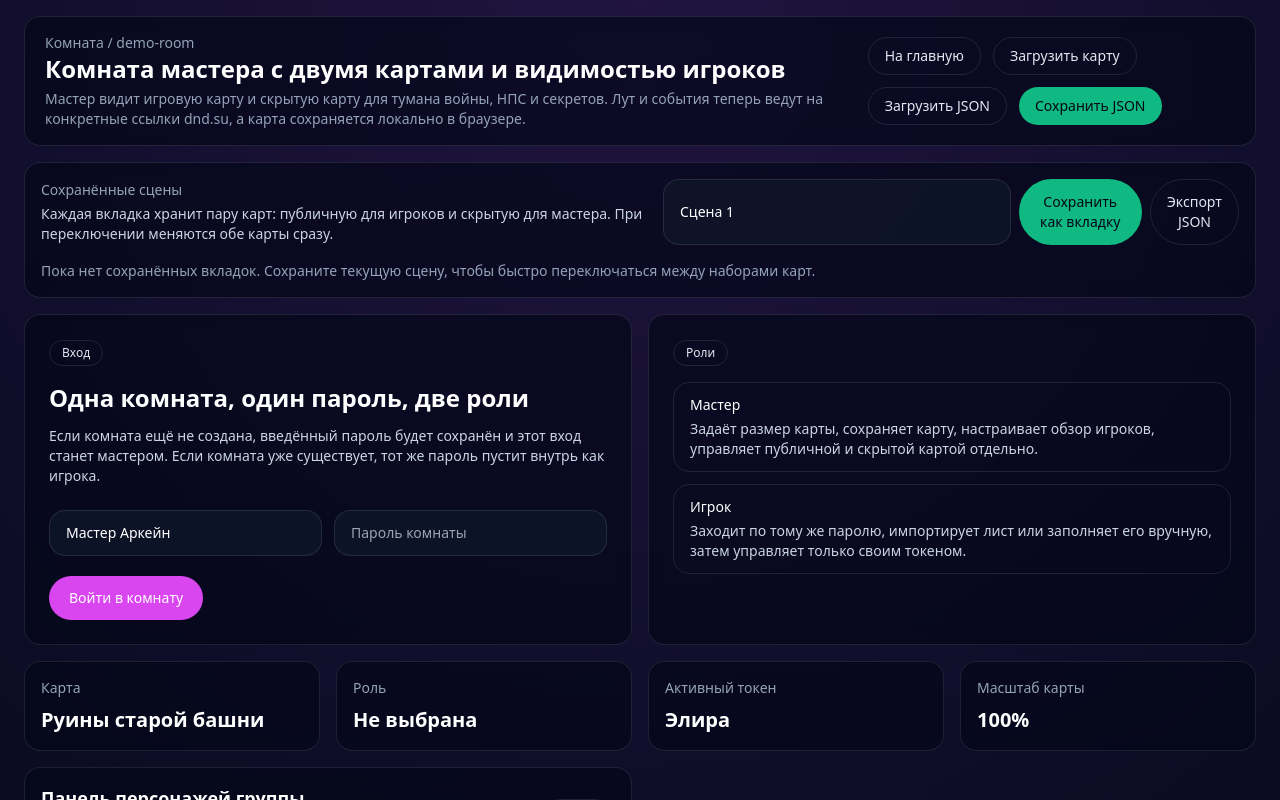
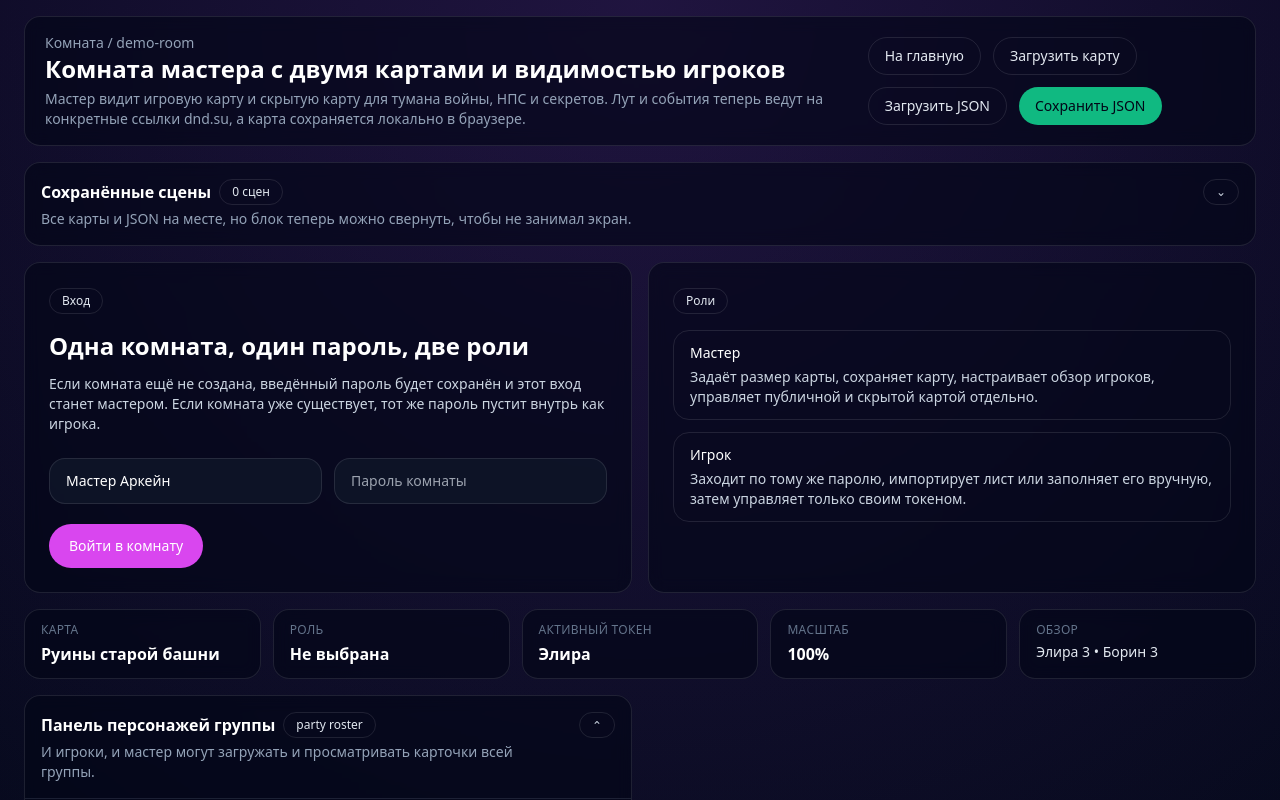
Before and after one commit to Chertwosky/dnd_me, a Next.js app: page /rooms/demo-room in a window 1280 px wide. Shown: the top 800 px of the page. Built offline with nearby package versions, Linux system fonts and the light colour scheme.

Commit message:
Refine room layout density

```diff
--- a/components/game-room-page.tsx
+++ b/components/game-room-page.tsx
@@ -9,6 +9,7 @@ import {
   type ChangeEvent,
   type CSSProperties,
   type PointerEvent as ReactPointerEvent,
+  type ReactNode,
 } from 'react';
 
 type RoomRole = 'gm' | 'player';
@@ -1477,6 +1478,36 @@ function resizeTiles(source: CellData[], oldCols: number, oldRows: number, newCo
   return nextTiles;
 }
 
+function CompactSection({
+  title,
+  description,
+  badge,
+  defaultOpen = false,
+  children,
+}: {
+  title: string;
+  description?: string;
+  badge?: string;
+  defaultOpen?: boolean;
+  children: ReactNode;
+}) {
+  return (
+    <details className="card group overflow-hidden" open={defaultOpen}>
+      <summary className="flex cursor-pointer list-none items-start justify-between gap-3 px-4 py-4 marker:content-none">
+        <div>
+          <div className="flex flex-wrap items-center gap-2">
+            <h2 className="text-base font-semibold text-white">{title}</h2>
+            {badge ? <span className="badge">{badge}</span> : null}
+          </div>
+          {description ? <p className="mt-1 text-sm text-slate-400">{description}</p> : null}
+        </div>
+        <span className="rounded-full border border-white/10 px-3 py-1 text-xs text-slate-300 transition group-open:rotate-180">⌄</span>
+      </summary>
+      <div className="border-t border-white/8 px-4 py-4">{children}</div>
+    </details>
+  );
+}
+
 function boardButtonClass(isActive: boolean) {
   return `rounded-full border px-3 py-2 text-sm ${isActive ? 'border-fuchsia-400 bg-fuchsia-500/15 text-white' : 'border-white/10 text-slate-300'}`;
 }
@@ -2738,10 +2769,13 @@ export function GameRoomPage({ roomId }: { roomId: string }) {
         </header>
 
         {role !== 'player' || joinStep !== 'ready' ? (
-          <section className="card p-4">
+          <CompactSection
+            title="Сохранённые сцены"
+            description="Все карты и JSON на месте, но блок теперь можно свернуть, чтобы не занимал экран."
+            badge={`${savedMaps.length || 0} сцен`}
+          >
             <div className="flex flex-col gap-3 lg:flex-row lg:items-center lg:justify-between">
               <div>
-                <div className="text-sm text-slate-400">Сохранённые сцены</div>
                 <div className="mt-1 text-sm text-slate-300">Каждая вкладка хранит пару карт: публичную для игроков и скрытую для мастера. При переключении меняются обе карты сразу.</div>
               </div>
               <div className="flex w-full max-w-xl gap-2">
@@ -2777,7 +2811,7 @@ export function GameRoomPage({ roomId }: { roomId: string }) {
                 <div className="text-sm text-slate-400">Пока нет сохранённых вкладок. Сохраните текущую сцену, чтобы быстро переключаться между наборами карт.</div>
               )}
             </div>
-          </section>
+          </CompactSection>
         ) : null}
 
         {joinStep !== 'ready' ? (
@@ -2845,28 +2879,34 @@ export function GameRoomPage({ roomId }: { roomId: string }) {
           </section>
         ) : null}
 
-        <section className={`grid gap-4 md:grid-cols-2 ${role === 'gm' ? 'xl:grid-cols-5' : 'xl:grid-cols-4'}`}>
-          <div className="card p-4">
-            <div className="text-sm text-slate-400">Карта</div>
-            <div className="mt-2 text-xl font-semibold text-white">{mapName}</div>
+        <section className={`grid gap-3 ${role === 'gm' ? 'md:grid-cols-3 xl:grid-cols-6' : 'md:grid-cols-2 xl:grid-cols-5'}`}>
+          <div className="card px-4 py-3">
+            <div className="text-xs uppercase tracking-wide text-slate-500">Карта</div>
+            <div className="mt-1 truncate text-base font-semibold text-white">{mapName}</div>
           </div>
-          <div className="card p-4">
-            <div className="text-sm text-slate-400">Роль</div>
-            <div className="mt-2 text-xl font-semibold text-white">{role === 'gm' ? 'Мастер' : role === 'player' ? 'Игрок' : 'Не выбрана'}</div>
+          <div className="card px-4 py-3">
+            <div className="text-xs uppercase tracking-wide text-slate-500">Роль</div>
+            <div className="mt-1 text-base font-semibold text-white">{role === 'gm' ? 'Мастер' : role === 'player' ? 'Игрок' : 'Не выбрана'}</div>
           </div>
           {role === 'gm' ? (
-            <div className="card p-4">
-              <div className="text-sm text-slate-400">Пароль комнаты</div>
-              <div className="mt-2 text-xl font-semibold text-white">{roomPassword ? '••••••••' : 'Не задан'}</div>
+            <div className="card px-4 py-3">
+              <div className="text-xs uppercase tracking-wide text-slate-500">Пароль</div>
+              <div className="mt-1 text-base font-semibold text-white">{roomPassword ? '••••••••' : 'Не задан'}</div>
             </div>
           ) : null}
-          <div className="card p-4">
-            <div className="text-sm text-slate-400">Активный токен</div>
-            <div className="mt-2 text-xl font-semibold text-white">{selectedToken?.name ?? '—'}</div>
+          <div className="card px-4 py-3">
+            <div className="text-xs uppercase tracking-wide text-slate-500">Активный токен</div>
+            <div className="mt-1 truncate text-base font-semibold text-white">{selectedToken?.name ?? '—'}</div>
           </div>
-          <div className="card p-4">
-            <div className="text-sm text-slate-400">Масштаб карты</div>
-            <div className="mt-2 text-xl font-semibold text-white">{Math.round(zoom * 100)}%</div>
+          <div className="card px-4 py-3">
+            <div className="text-xs uppercase tracking-wide text-slate-500">Масштаб</div>
+            <div className="mt-1 text-base font-semibold text-white">{Math.round(zoom * 100)}%</div>
+          </div>
+          <div className="card px-4 py-3">
+            <div className="text-xs uppercase tracking-wide text-slate-500">Обзор</div>
+            <div className="mt-1 truncate text-sm font-medium text-slate-200">
+              {playerTokens.map((token) => `${token.name} ${token.visionRadius ?? 3}`).join(' • ') || 'нет игроков'}
+            </div>
           </div>
         </section>
 
@@ -2874,11 +2914,7 @@ export function GameRoomPage({ roomId }: { roomId: string }) {
           <div className="grid gap-4 xl:grid-cols-2">
             {role === 'gm' ? (
               <div className="space-y-4">
-                <div className="card p-4">
-                  <div className="flex items-center justify-between">
-                    <h2 className="text-lg font-semibold text-white">Админ-панель мастера</h2>
-                    <span className="badge">master only</span>
-                  </div>
+                <CompactSection title="Админ-панель мастера" description="Кисти, палитры и размер карты убраны в сворачиваемый блок." badge="master only" defaultOpen>
                   <div className="mt-4 flex flex-wrap gap-2 text-sm">
                     <button className={boardButtonClass(activeBoard === 'public')} onClick={() => setActiveBoard('public')}>
                       Публичная карта
@@ -2948,10 +2984,9 @@ export function GameRoomPage({ roomId }: { roomId: string }) {
                   >
                     Очистить активную карту
                   </button>
-                </div>
-
-                <div className="card p-4">
-                  <h2 className="text-lg font-semibold text-white">Токены</h2>
+                </CompactSection>
+
+                <CompactSection title="Токены" description="Полный список токенов со статусами и обзором игроков." badge={`${tokens.length} шт.`}>
                   <div className="mt-4 space-y-3 text-sm">
                     {tokens.map((token) => (
                       <div key={token.id} className={`rounded-2xl border px-3 py-3 ${selectedTokenId === token.id ? 'border-cyan-400/40 bg-cyan-500/10' : 'border-white/8'}`}>
@@ -3003,19 +3038,12 @@ export function GameRoomPage({ roomId }: { roomId: string }) {
                       </div>
                     ))}
                   </div>
-                </div>
+                </CompactSection>
               </div>
             ) : null}
 
             <div className="space-y-4 xl:col-span-1">
-              <div className="card p-4">
-                <div className="flex items-center justify-between">
-                  <div>
-                    <h2 className="text-lg font-semibold text-white">Панель персонажей группы</h2>
-                    <p className="mt-1 text-sm text-slate-400">Отдельно от админки: и игроки, и мастер могут загружать и просматривать карточки всей группы.</p>
-                  </div>
-                  <span className="badge">party roster</span>
-                </div>
+              <CompactSection title="Панель персонажей группы" description="И игроки, и мастер могут загружать и просматривать карточки всей группы." badge="party roster" defaultOpen>
                 <div className="mt-4 flex flex-wrap gap-3">
                   <button onClick={createPlayerCharacter} className="rounded-full border border-emerald-400/30 bg-emerald-500/10 px-4 py-2 text-sm text-white">
                     Добавить пустую карточку
@@ -3226,16 +3254,9 @@ export function GameRoomPage({ roomId }: { roomId: string }) {
                     )}
                   </div>
                 </div>
-              </div>
-
-              <div className="card p-4">
-                <div className="flex items-center justify-between gap-3">
-                  <div>
-                    <h2 className="text-lg font-semibold text-white">Инициатива и ход боя</h2>
-                    <p className="mt-1 text-sm text-slate-400">Трекер работает поверх текущих токенов и сохраняется в JSON комнаты без обязательной миграции старых файлов.</p>
-                  </div>
-                  <span className="badge">combat</span>
-                </div>
+              </CompactSection>
+
+              <CompactSection title="Инициатива и ход боя" description="Трекер работает поверх текущих токенов и сохраняется в JSON комнаты." badge="combat">
 
                 <div className="mt-4 flex flex-wrap gap-2 text-sm">
                   {role === 'gm' ? (
@@ -3348,16 +3369,12 @@ export function GameRoomPage({ roomId }: { roomId: string }) {
                     <div className="rounded-2xl border border-dashed border-white/10 px-4 py-4 text-sm text-slate-400">Запустите автоинициативу, чтобы получить порядок ходов, следующий ход и сохранение состояния между сценами и JSON-экспортом.</div>
                   )}
                 </div>
-              </div>
+              </CompactSection>
 
               {role === 'gm' ? (
                 <>
                   <div className="grid gap-4 lg:grid-cols-2">
-                    <div className="card p-4">
-                      <div className="flex items-center justify-between">
-                        <h2 className="text-lg font-semibold text-white">Инструменты мастера</h2>
-                        <span className="badge">dnd.su only</span>
-                      </div>
+                    <CompactSection title="Инструменты мастера" description="Лут, события, заметка и броски спрятаны в один блок." badge="dnd.su only">
                       <div className="mt-4 space-y-3 text-sm text-slate-300">
                         <div className="rounded-2xl border border-white/8 px-4 py-3">
                           <div className="font-medium text-white">Последний лут</div>
@@ -3393,7 +3410,7 @@ export function GameRoomPage({ roomId }: { roomId: string }) {
                         </div>
                         <button onClick={handleRandomEvent} className="w-full rounded-full bg-fuchsia-500 px-4 py-3 text-sm font-medium text-white">Случайное событие</button>
                       </div>
-                    </div>
+                    </CompactSection>
 
                     <div className="space-y-4">
                       <div className="card p-4">
@@ -3420,11 +3437,7 @@ export function GameRoomPage({ roomId }: { roomId: string }) {
                     </div>
                   </div>
 
-                  <div className="card p-4">
-                    <div className="mb-4 flex items-center justify-between">
-                      <h2 className="text-lg font-semibold text-white">Журнал действий</h2>
-                      <span className="badge">последние 20 событий</span>
-                    </div>
+                  <CompactSection title="Журнал действий" description="Лента событий осталась полностью доступной, но больше не отвлекает постоянно." badge="последние 20 событий">
                     <div className="space-y-3 text-sm">
                       {journal.map((entry) => (
                         <div key={entry.id} className="rounded-2xl border border-white/8 px-4 py-3">
@@ -3436,13 +3449,9 @@ export function GameRoomPage({ roomId }: { roomId: string }) {
                         </div>
                       ))}
                     </div>
-                  </div>
-
-                  <div className="card p-4">
-                    <div className="flex items-center justify-between">
-                      <h2 className="text-lg font-semibold text-white">Виджет местности</h2>
-                      <span className="badge">regional map</span>
-                    </div>
+                  </CompactSection>
+
+                  <CompactSection title="Виджет местности" description="Региональная карта вынесена в отдельный раскрывающийся блок." badge="regional map">
                     <p className="mt-3 text-sm text-slate-300">Сюда можно подставить внешний URL с региональной картой. Для удобства я сразу поставил Waterdeep с tychmaps.com.</p>
                     <div className="mt-4 flex flex-col gap-3">
                       <input value={widgetUrl} onChange={(event) => setWidgetUrl(event.target.value)} placeholder="https://tychmaps.com/waterdeep/" className="w-full rounded-2xl border border-white/10 bg-slate-900/80 px-4 py-3 text-sm text-white" />
@@ -3451,12 +3460,12 @@ export function GameRoomPage({ roomId }: { roomId: string }) {
                       </div>
                     </div>
                     <div className="mt-3 text-xs text-slate-400">Если конкретный сайт запрещает открытие внутри iframe, карта не покажется внутри виджета — в таком случае откройте её отдельно: <a href={widgetUrl} target="_blank" rel="noreferrer" className="text-emerald-300 underline underline-offset-4">открыть карту в новой вкладке</a>.</div>
-                  </div>
+                  </CompactSection>
                 </>
               ) : null}
             </div>
           </div>
-          <div className="card flex flex-wrap items-center gap-3 px-4 py-3 text-sm text-slate-200">
+          <div className="card sticky top-3 z-10 flex flex-wrap items-center gap-2 px-4 py-3 text-sm text-slate-200">
             <span className="badge">Инструмент: {tool}</span>
             <span className="badge">Редактируется: {activeBoard === 'public' ? 'публичная карта' : 'скрытая карта'}</span>
             <span className="badge">Видимость игроков: {playerTokens.map((token) => `${token.name} ${token.visionRadius ?? 3}`).join(' • ') || 'нет'}</span>
```
